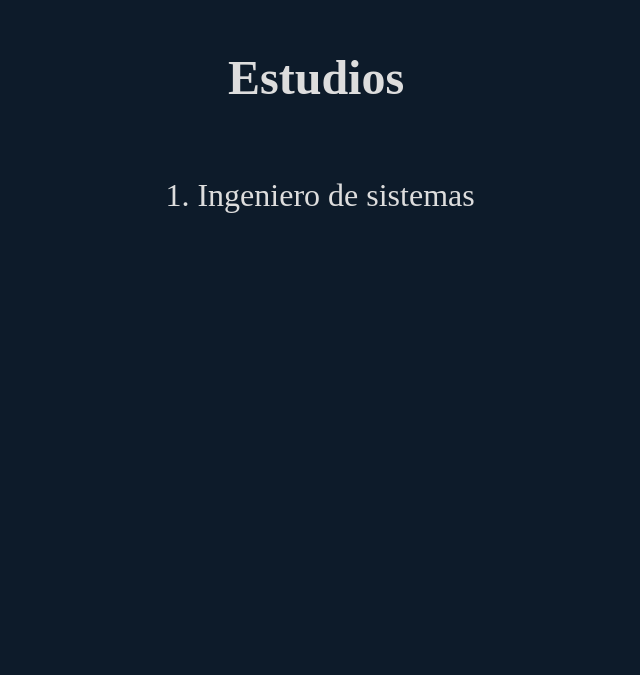
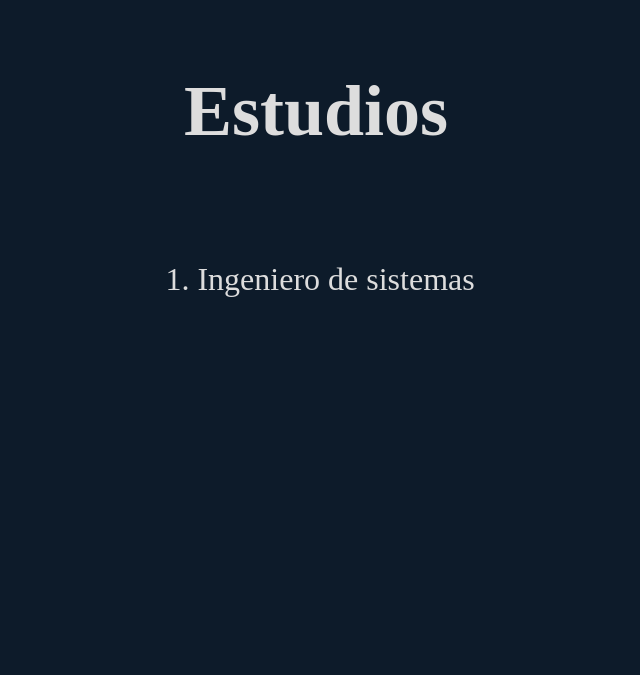
Before and after one commit to FranciscoDJVI/Javascript, a React (Create React App) app in the folder mifirstpage/: page / in a window 1280 px wide. Shown: the part 2145-2820 px from the top of the page, without its empty margins (559-1199 px from the left). Built offline with nearby package versions, Linux system fonts and the light colour scheme.

Commit message:
font size

```diff
--- a/mifirstpage/src/components/Estudios.js
+++ b/mifirstpage/src/components/Estudios.js
@@ -2,7 +2,7 @@ import React from "react";
 
 function Estudies() {
   return (
-    <div className="studies" style={{ fontSize: "2rem" }}>
+    <div className="studies" style={{ fontSize: "3rem" }}>
       <h2>Estudios</h2>
       <ol className="estudies">
         <li className="estudies-li">Ingeniero de sistemas</li>
```
